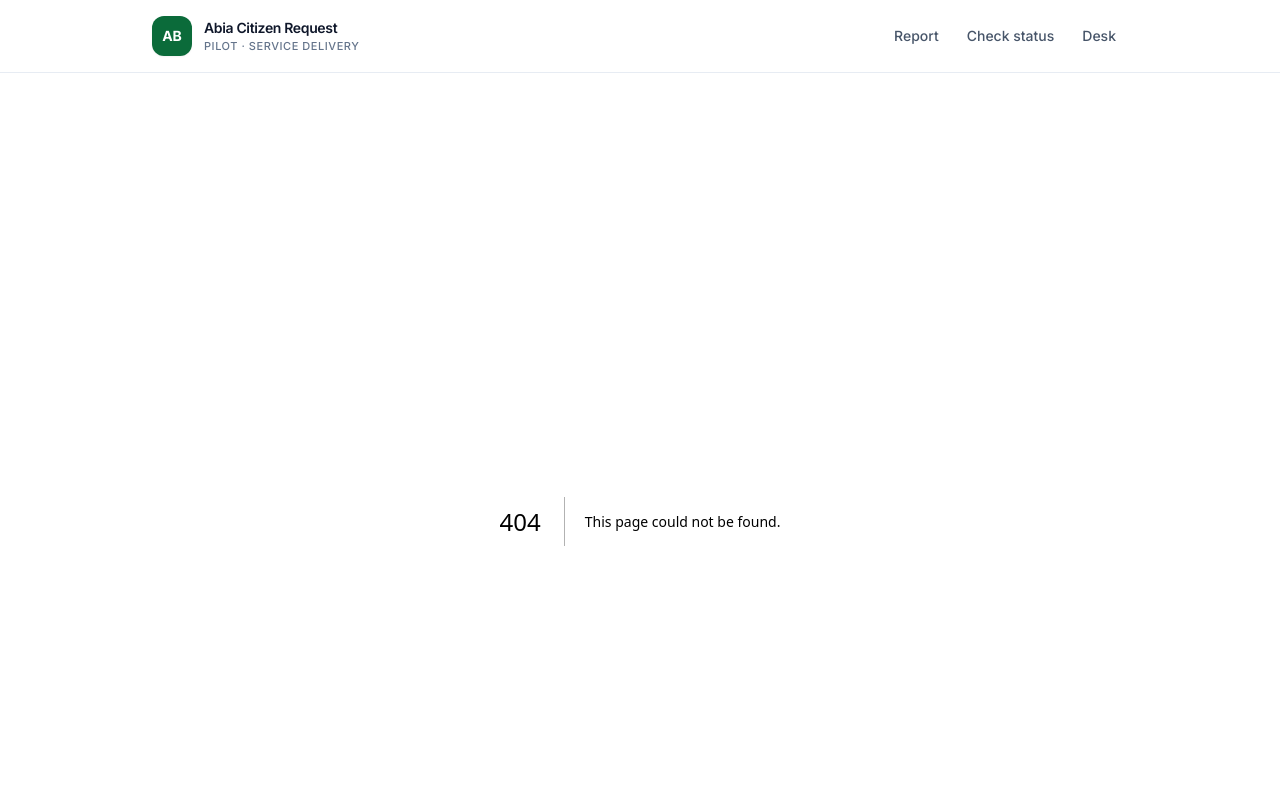
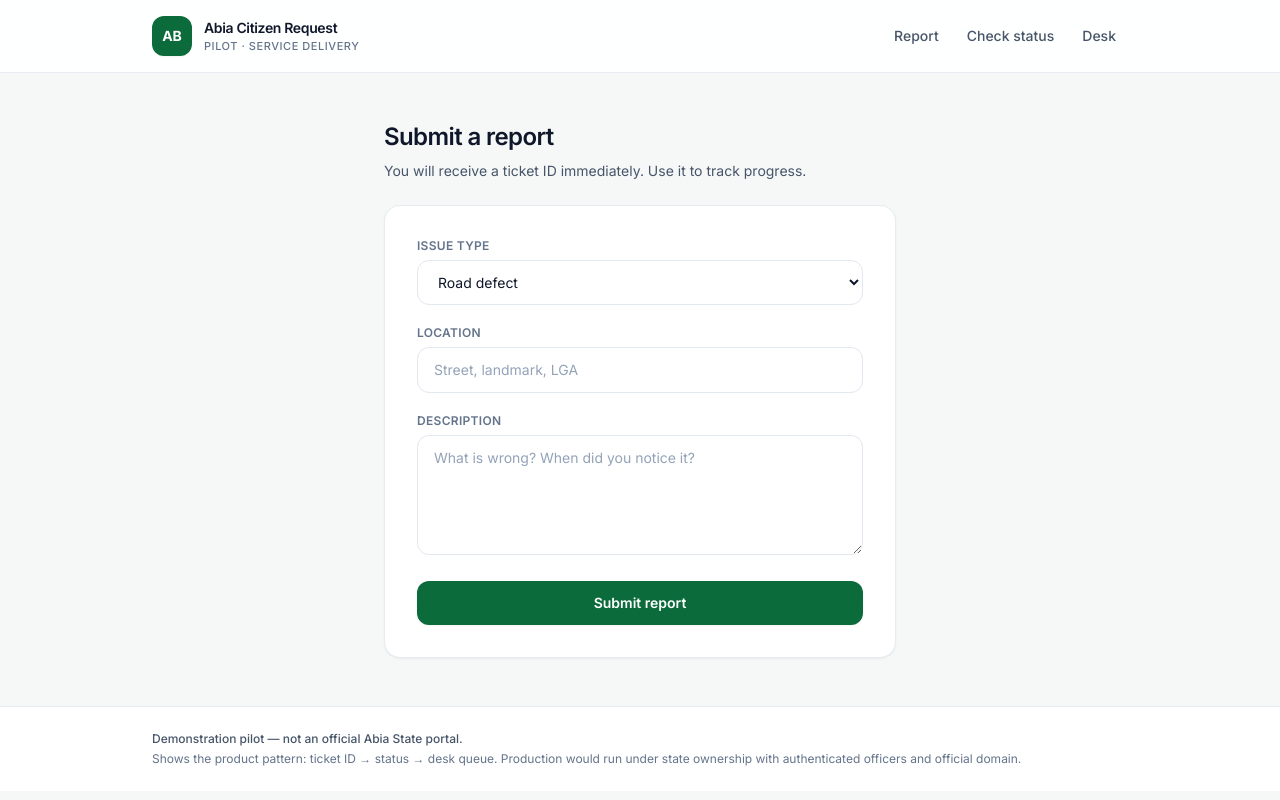
Before and after one commit to ihedioranmapromise-dev/abia-citizen-ticket, a Next.js app: page /report in a window 1280 px wide. Before the commit this address had no page. Shown: the top 800 px of the page. Built offline with nearby package versions, Linux system fonts and the light colour scheme.

Commit message:
feat: report page

```diff
--- /dev/null
+++ b/src/app/report/page.tsx
@@ -0,0 +1,128 @@
+"use client";
+
+import { useState } from "react";
+import { CATEGORIES } from "@/lib/store";
+
+export default function ReportPage() {
+  const [category, setCategory] = useState(CATEGORIES[0]);
+  const [location, setLocation] = useState("");
+  const [description, setDescription] = useState("");
+  const [loading, setLoading] = useState(false);
+  const [error, setError] = useState("");
+  const [ticketId, setTicketId] = useState("");
+
+  async function onSubmit(e: React.FormEvent) {
+    e.preventDefault();
+    setError("");
+    setLoading(true);
+    try {
+      const res = await fetch("/api/tickets", {
+        method: "POST",
+        headers: { "Content-Type": "application/json" },
+        body: JSON.stringify({ category, location, description }),
+      });
+      const data = await res.json();
+      if (!res.ok) throw new Error(data.error || "Could not create ticket");
+      setTicketId(data.ticket.id);
+      setLocation("");
+      setDescription("");
+    } catch (err) {
+      setError(err instanceof Error ? err.message : "Something went wrong");
+    } finally {
+      setLoading(false);
+    }
+  }
+
+  if (ticketId) {
+    return (
+      <div className="mx-auto max-w-lg">
+        <div className="card p-8 text-center">
+          <div className="mx-auto flex h-12 w-12 items-center justify-center rounded-full bg-emerald-50 text-[#0b6b3a]">
+            <svg width="24" height="24" fill="none" viewBox="0 0 24 24" stroke="currentColor" strokeWidth="2">
+              <path strokeLinecap="round" strokeLinejoin="round" d="M5 13l4 4L19 7" />
+            </svg>
+          </div>
+          <h1 className="mt-4 text-xl font-semibold text-slate-900">Report received</h1>
+          <p className="mt-2 text-sm text-slate-600">Keep this reference. You can check status anytime.</p>
+          <div className="mt-6 rounded-2xl border border-emerald-100 bg-emerald-50/60 px-4 py-5">
+            <p className="text-xs font-semibold uppercase tracking-wide text-emerald-800/70">Ticket ID</p>
+            <p className="mt-1 font-mono text-2xl font-semibold tracking-wide text-[#0b6b3a]">{ticketId}</p>
+          </div>
+          <div className="mt-8 flex flex-col gap-3 sm:flex-row sm:justify-center">
+            <a href={`/status?id=${encodeURIComponent(ticketId)}`} className="btn-primary">
+              Check status
+            </a>
+            <button type="button" className="btn-secondary" onClick={() => setTicketId("")}>
+              Submit another
+            </button>
+          </div>
+        </div>
+      </div>
+    );
+  }
+
+  return (
+    <div className="mx-auto max-w-lg">
+      <div className="mb-6">
+        <h1 className="text-2xl font-semibold tracking-tight text-slate-900">Submit a report</h1>
+        <p className="mt-2 text-sm text-slate-600">
+          You will receive a ticket ID immediately. Use it to track progress.
+        </p>
+      </div>
+      <form onSubmit={onSubmit} className="card space-y-5 p-6 sm:p-8">
+        <div>
+          <label className="label" htmlFor="category">
+            Issue type
+          </label>
+          <select
+            id="category"
+            className="input"
+            value={category}
+            onChange={(e) => setCategory(e.target.value as typeof CATEGORIES[number])}
+          >
+            {CATEGORIES.map((c) => (
+              <option key={c} value={c}>
+                {c}
+              </option>
+            ))}
+          </select>
+        </div>
+        <div>
+          <label className="label" htmlFor="location">
+            Location
+          </label>
+          <input
+            id="location"
+            className="input"
+            placeholder="Street, landmark, LGA"
+            value={location}
+            onChange={(e) => setLocation(e.target.value)}
+            required
+          />
+        </div>
+        <div>
+          <label className="label" htmlFor="description">
+            Description
+          </label>
+          <textarea
+            id="description"
+            className="input min-h-[120px] resize-y"
+            placeholder="What is wrong? When did you notice it?"
+            value={description}
+            onChange={(e) => setDescription(e.target.value)}
+            required
+            minLength={10}
+          />
+        </div>
+        {error && (
+          <p className="rounded-xl bg-red-50 px-4 py-3 text-sm text-red-700" role="alert">
+            {error}
+          </p>
+        )}
+        <button type="submit" className="btn-primary w-full" disabled={loading}>
+          {loading ? "Submitting…" : "Submit report"}
+        </button>
+      </form>
+    </div>
+  );
+}
```
